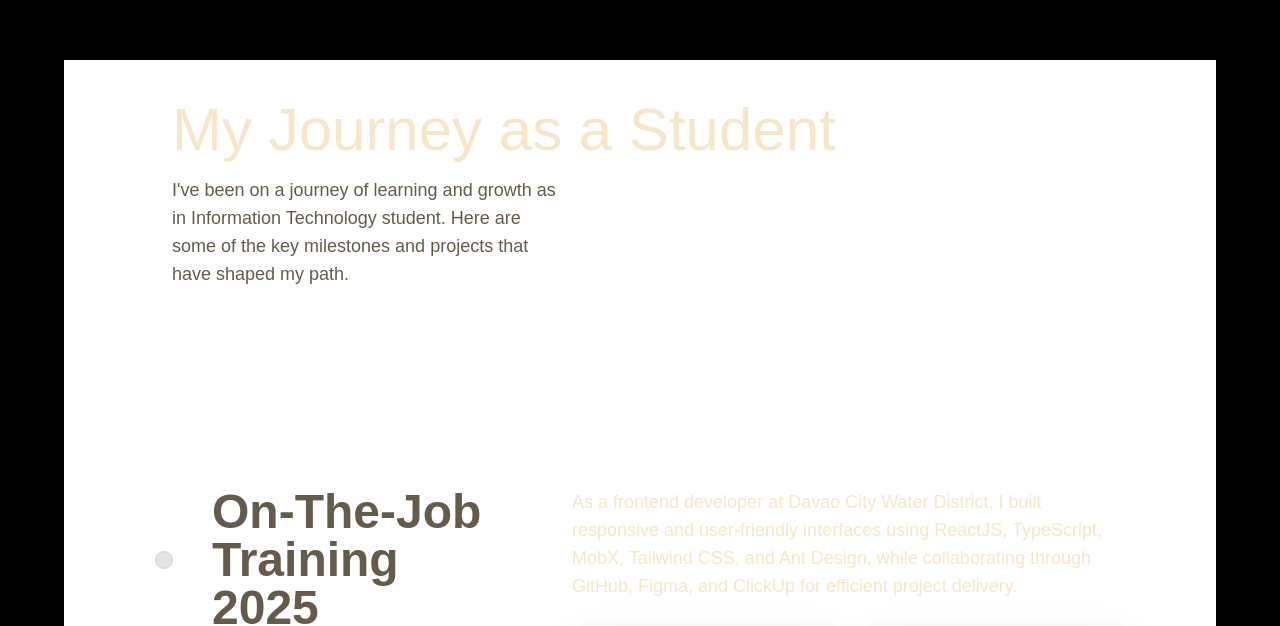
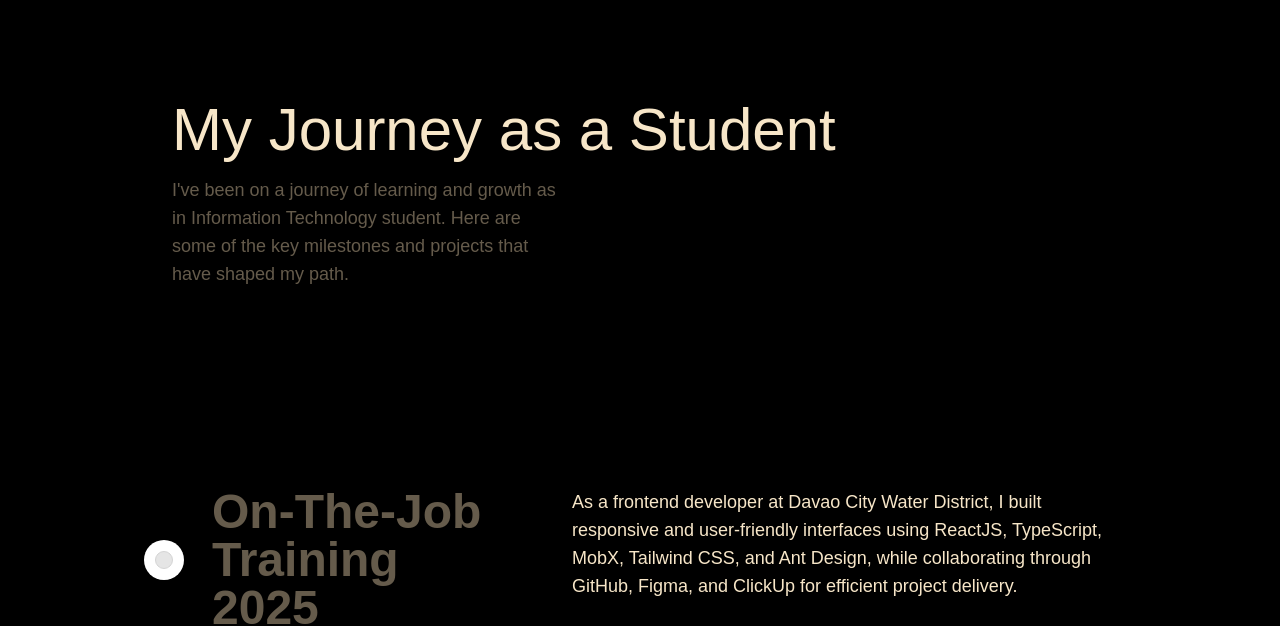
Before and after one commit to iskari06/My-Portfolio, a React (Vite) app: page / in a window 1280 px wide. Shown: the part 3460-4086 px from the top of the page. Built offline with nearby package versions, Linux system fonts and the light colour scheme; a web font is replaced by a local one.

Commit message:
finishing touches

```diff
--- a/src/components/ui/hero-parallax.tsx
+++ b/src/components/ui/hero-parallax.tsx
@@ -91,11 +91,11 @@ export const HeroParallax = ({
 export const Header = () => {
 	return (
 		<div className="max-w-7xl relative mx-auto py-20 md:py-10 px-4 w-full z-20 md:z-0 left-0 top-0">
-			<h1 className="special-gothic mx-7 md:mx-auto text-2xl md:text-7xl font-bold text-[#f7e6c8] dark:text-[#f7e6c8]">
+			<h1 className="special-gothic mx-7 md:mx-auto text-4xl md:text-7xl font-bold text-[#f7e6c8] dark:text-[#f7e6c8]">
 				Hello world! I'm
 				<br /> Christopher Lazaga
 			</h1>
-			<p className="special-gothic mx-7 md:mx-0 max-w-2xl text-base md:text-xl mt-4 text-[#947e57] dark:text-[#947e57]">
+			<p className="special-gothic mx-7 md:mx-0 max-w-2xl text-lg md:text-xl mt-4 text-[#947e57] dark:text-[#947e57]">
 				I am a recent Bachelor of Science in Information Technology graduate
 				from Holy Cross of Davao College, and a passionate web developer
 				dedicated to continuous learning and growth.
--- a/src/components/ui/timeline.tsx
+++ b/src/components/ui/timeline.tsx
@@ -34,7 +34,7 @@ export const Timeline = ({ data }: { data: TimelineEntry[] }) => {
 
 	return (
 		<div
-			className="w-full bg-white dark:bg-black font-sans md:px-10"
+			className="w-full bg-black  dark:bg-black font-sans md:px-10"
 			ref={containerRef}
 		>
 			<div className="max-w-7xl mx-7 py-10 px-4 md:px-8 lg:px-10">
```
